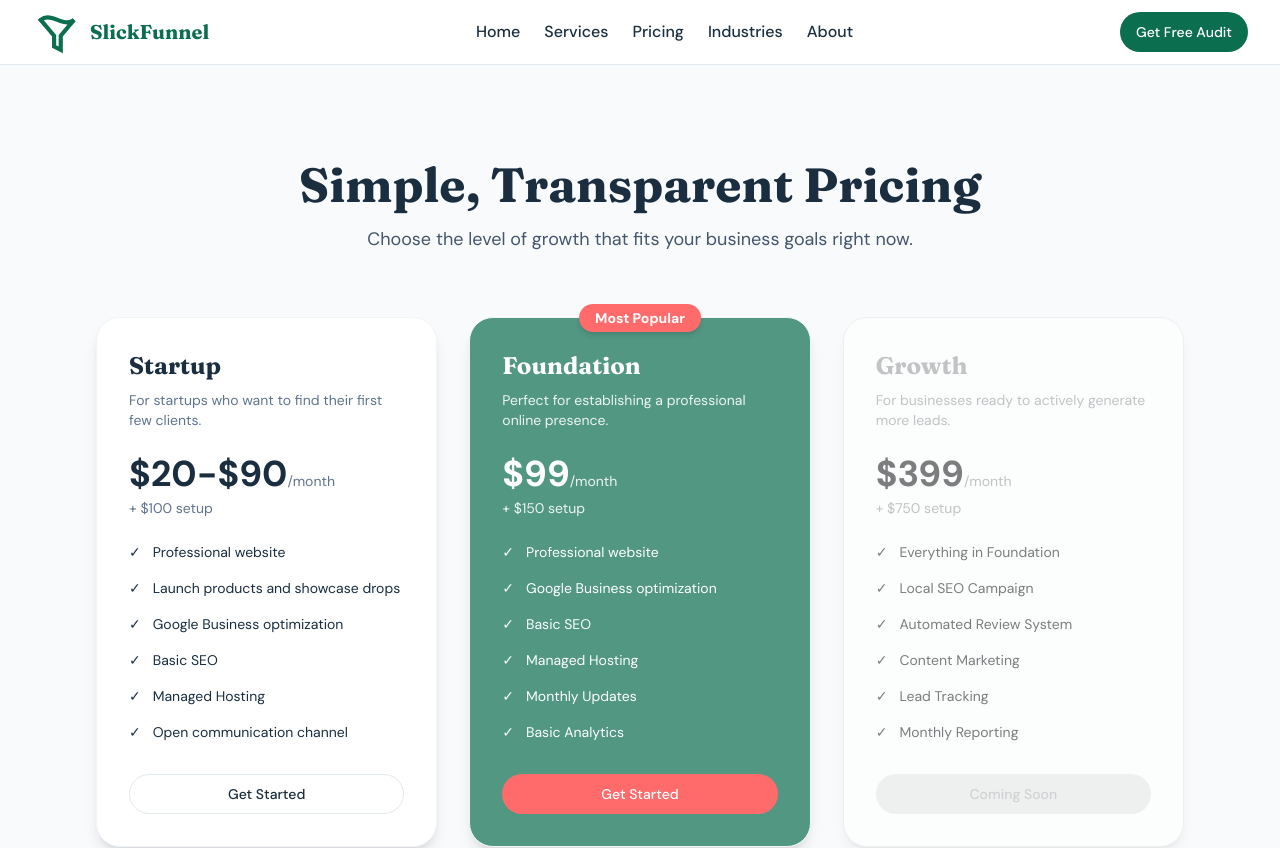
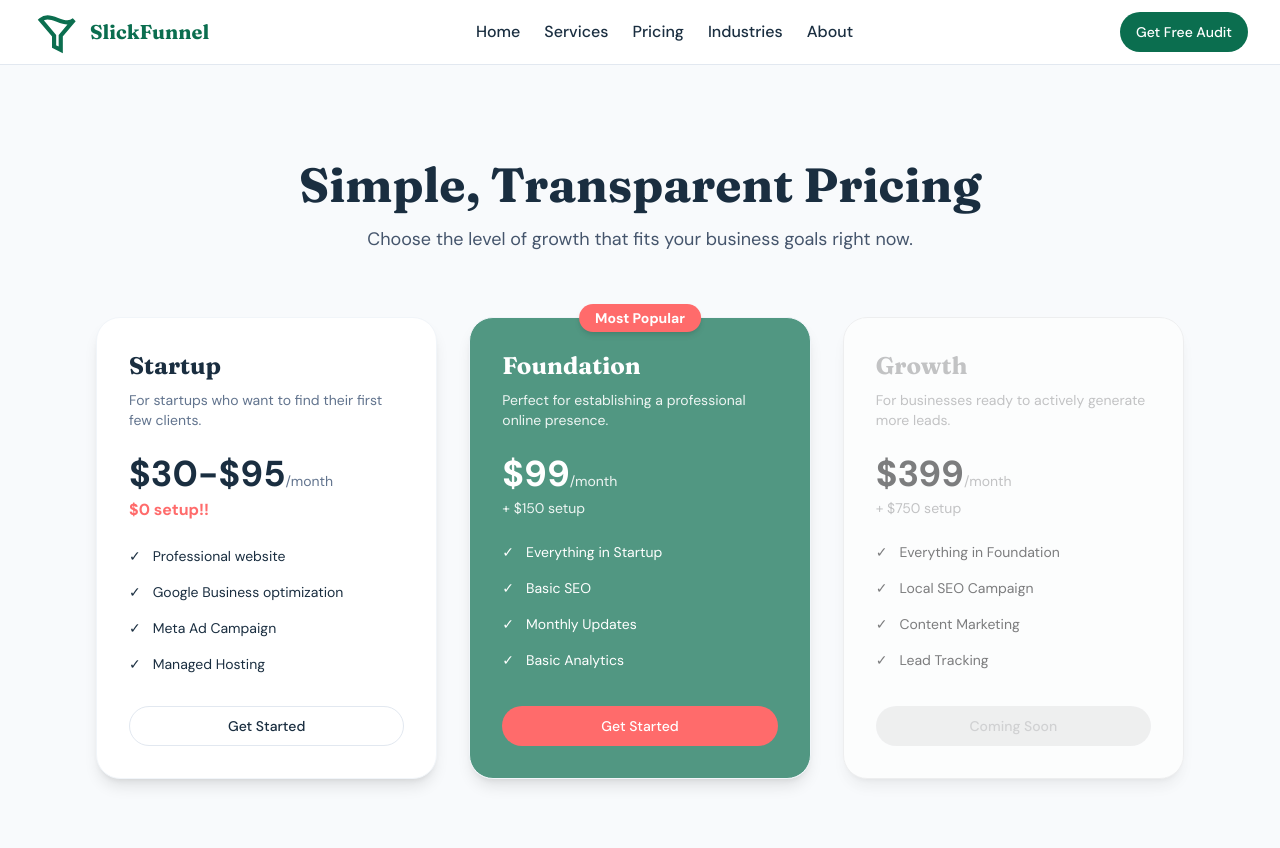
Before and after one commit to lifefountain855/slick-funnel, a React (Vite) app: page /pricing in a window 1280 px wide. Shown: the top 848 px of the page. Built offline with nearby package versions, Linux system fonts and the light colour scheme.

Commit message:
changed pricing and services wording

```diff
--- a/src/pages/Pricing.tsx
+++ b/src/pages/Pricing.tsx
@@ -5,10 +5,10 @@ export function Pricing() {
   const plans = [
     {
       name: "Startup",
-      price: "$20-$90",
-      setup: "$100 setup",
+      price: "$30-$95",
+      setup: "$0 setup!!",
       desc: "For startups who want to find their first few clients.",
-      features: ["Professional website", "Launch products and showcase drops", "Google Business optimization", "Basic SEO", "Managed Hosting", "Open communication channel"],
+      features: ["Professional website", "Google Business optimization", "Meta Ad Campaign", "Managed Hosting"],
       color: "bg-white",
       buttonVar: "outline",
       popular: false
@@ -18,7 +18,7 @@ export function Pricing() {
       price: "$99",
       setup: "$150 setup",
       desc: "Perfect for establishing a professional online presence.",
-      features: ["Professional website", "Google Business optimization", "Basic SEO", "Managed Hosting", "Monthly Updates", "Basic Analytics"],
+      features: ["Everything in Startup", "Basic SEO", "Monthly Updates", "Basic Analytics"],
       color: "bg-primary/70 text-white",
       buttonVar: "accent",
       popular: true
@@ -28,7 +28,7 @@ export function Pricing() {
       price: "$399",
       setup: "$750 setup",
       desc: "For businesses ready to actively generate more leads.",
-      features: ["Everything in Foundation", "Local SEO Campaign", "Automated Review System", "Content Marketing", "Lead Tracking", "Monthly Reporting"],
+      features: ["Everything in Foundation", "Local SEO Campaign", "Content Marketing", "Lead Tracking"],
       color: "bg-white text-navy",
       buttonVar: "ghost",
       popular: false,
@@ -61,9 +61,10 @@ export function Pricing() {
               <h3 className={`font-serif text-2xl font-bold mb-2 ${plan.popular ? 'text-white' : (plan.unavailable ? 'text-slate-400' : 'text-navy')}`}>{plan.name}</h3>
               <p className={`text-sm mb-6 ${plan.popular ? 'text-primary-foreground/90' : (plan.unavailable ? 'text-slate-400' : 'text-slate-500')}`}>{plan.desc}</p>
               <div className="mb-6">
-                <span className="text-4xl font-bold">{plan.price}</span>
+                <span className={`text-4xl font-bold`}>{plan.price}</span>
                 <span className={`text-sm ${plan.popular ? 'text-primary-foreground/90' : (plan.unavailable ? 'text-slate-400' : 'text-slate-500')}`}>/month</span>
-                <div className={`text-sm mt-1 ${plan.popular ? 'text-primary-foreground/90' : (plan.unavailable ? 'text-slate-400' : 'text-slate-500')}`}>+ {plan.setup}</div>
+                {/* {(<div className={`text-sm mt-1 ${plan.popular ? 'text-primary-foreground/90' : (plan.unavailable ? 'text-slate-400' : 'text-slate-500')}`}>+ {plan.setup}</div>)} */}
+                {plan.name=="Startup" ? (<div className={`text-md mt-1 font-bold text-accent`}>{plan.setup}</div>) : (<div className={`text-sm mt-1 ${plan.popular ? 'text-primary-foreground/90' : (plan.unavailable ? 'text-slate-400' : 'text-slate-500')}`}>+ {plan.setup}</div>)}
               </div>
 
               <ul className="space-y-4 mb-8 flex-1">
--- a/src/pages/Services.tsx
+++ b/src/pages/Services.tsx
@@ -30,7 +30,7 @@ export function Services() {
               <ul className="space-y-3">
                 <li className="flex items-center gap-3 text-slate-700">✅ High-Converting Landing Pages</li>
                 <li className="flex items-center gap-3 text-slate-700">✅ Smart Contact Forms</li>
-                <li className="flex items-center gap-3 text-slate-700">✅ Integrated Booking Systems</li>
+                <li className="flex items-center gap-3 text-slate-700">✅ Meta Ads</li>
               </ul>
             </div>
             <div className="md:w-1/2 bg-primary/10 rounded-2xl aspect-video flex items-center justify-center text-6xl">🎯</div>
```
